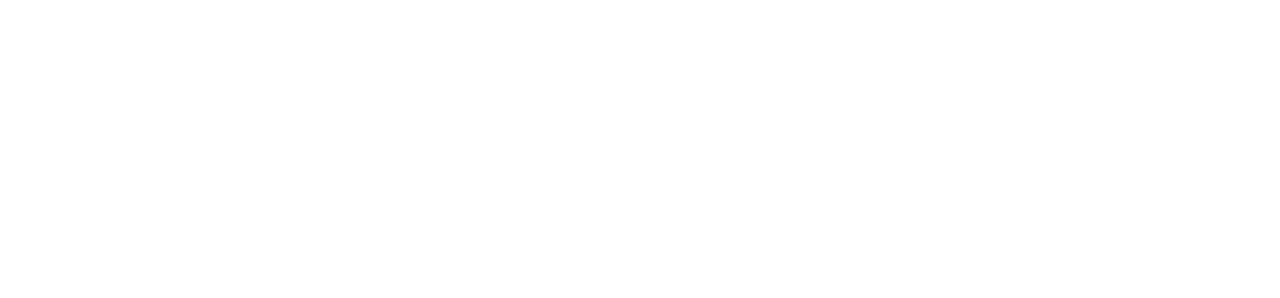
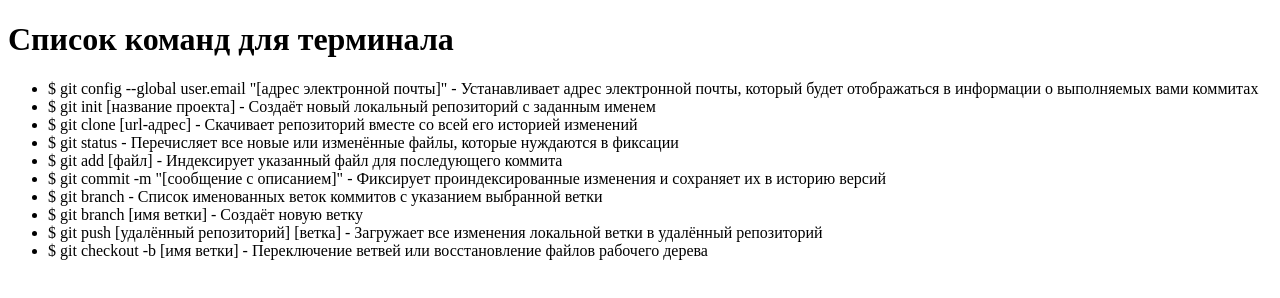
Before and after one commit to Noraneko13/fe_basic, a plain HTML site: page index.html in a window 1280 px wide. Drawn offline with Linux system fonts and the light colour scheme.

Commit message:
modify index

```diff
--- a/index.html
+++ b/index.html
@@ -9,7 +9,27 @@
 </head>
 
 <body>
-
+    <h1>Список команд для терминала</h1>
+    <section>
+        <ul>
+            <li>$ git config --global user.email "[адрес электронной почты]" - Устанавливает адрес электронной почты,
+                который будет отображаться в информации о выполняемых вами коммитах
+            </li>
+            <li>$ git init [название проекта] - Создаёт новый локальный репозиторий с заданным именем</li>
+            <li>$ git clone [url-адрес] - Скачивает репозиторий вместе со всей его историей изменений</li>
+            <li>$ git status - Перечисляет все новые или изменённые файлы, которые нуждаются в фиксации</li>
+            <li>$ git add [файл] - Индексирует указанный файл для последующего коммита</li>
+            <li>$ git commit -m "[сообщение с описанием]" - Фиксирует проиндексированные изменения и сохраняет их в
+                историю
+                версий</li>
+            <li>$ git branch - Список именованных веток коммитов с указанием выбранной ветки</li>
+            <li>$ git branch [имя ветки] - Создаёт новую ветку</li>
+            <li>$ git push [удалённый репозиторий] [ветка] - Загружает все изменения локальной ветки в удалённый
+                репозиторий
+            </li>
+            <li>$ git checkout -b [имя ветки] - Переключение ветвей или восстановление файлов рабочего дерева</li>
+        </ul>
+    </section>
 </body>
 
 </html>
```
